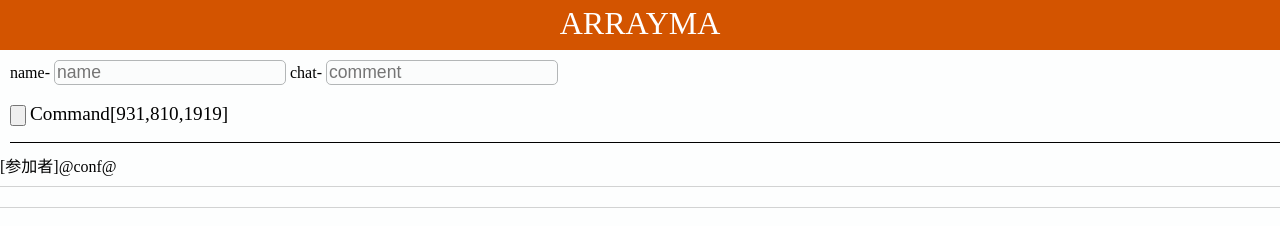
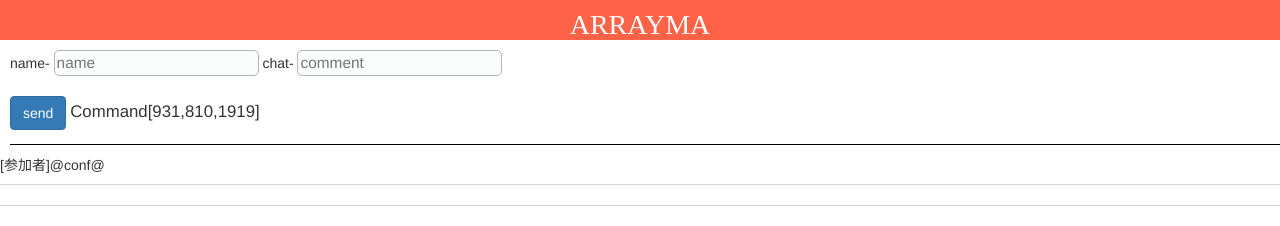
Before and after one commit to elipmoc/chttting, a website: page Html/normalChatRoom.html in a window 1280 px wide. Drawn offline with nearby package versions, Linux system fonts and the light colour scheme; files that its build step writes are made by us from their sources; no server answers; files whose address does not match are found by name.

Commit message:
normal部屋のデザインを修正

```diff
--- a/Html/normalChatRoom.html
+++ b/Html/normalChatRoom.html
@@ -12,33 +12,12 @@
             background-color: #FDFEFE;
         }
 
-        .titlec {
-            font-size: 200%;
-            font-family: Times New Roman;
-            border: 1px;
-            width: 100%;
-            left: calc(100%-5%);
-            background: #D35400;
-            color: #ffffff;
-            /*box-shadow:0px 1px 5px #000000;*/
-            height: 40px;
-            padding-bottom: 5px;
-            padding-top: 5px;
-            margin-bottom: 10px;
-        }
-
         .chat_box {
             padding-left: 5px;
             box-shadow: 0px 0px 1px #000000;
             text-align: left;
             margin-top: 10px;
             padding: 10px;
-        }
-
-        .form_t {
-            margin-left: 10px;
-            border-bottom: 1px solid #000000;
-            margin-bottom: 10px;
         }
 
         input[type="text"] {
@@ -49,6 +28,9 @@
             font-size: 110%;
         }
     </style>
+    <link rel="stylesheet" type="text/css" href="Css/style.css">
+    <link rel="stylesheet" href="//maxcdn.bootstrapcdn.com/bootstrap/3.2.0/css/bootstrap.min.css">
+
     <script src="/socket.io/socket.io.js"></script>
     <script src="//code.jquery.com/jquery-2.1.3.min.js"></script>
 </head>
@@ -62,9 +44,8 @@
         <input type="text" placeholder="comment" id="com" name="com">
         <br>
         <br>
-        <span style="">
-            <input type="button" id="sendButton">
-        </span>
+        <input type="button" value="send" class="btn btn-primary" id="sendButton">
+
         <big>Command[931,810,1919]</big>
 
     </form>
@@ -75,6 +56,7 @@
         <div id="chat_log"></div>
     </div>
 </center>
+<script src="https://maxcdn.bootstrapcdn.com/bootstrap/4.0.0/js/bootstrap.bundle.min.js"></script>
 <script src="Js/chatViewTemplate.js"></script>
 <script src="Js/hscalc/hscalc.js"></script>
 <script src="Js/commandFilter.js"></script>
```
